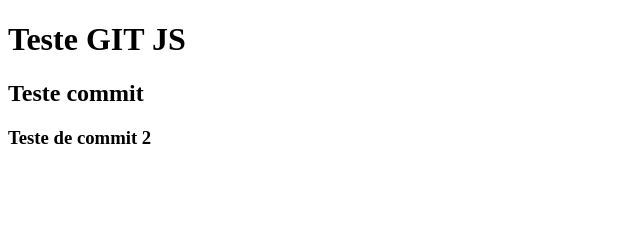
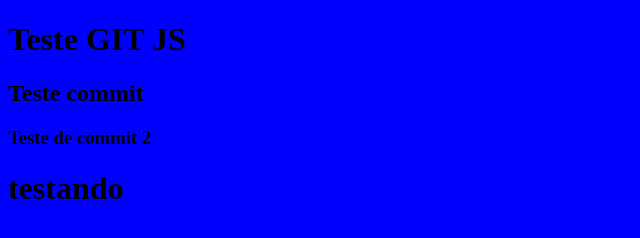
Before and after one commit to belacruz/testeGit, a plain HTML site: page index.html in a window 1280 px wide. Shown: the whole page, without its empty margins (0-640 px from the left). Drawn offline with Linux system fonts and the light colour scheme.

Commit message:
background blue css

```diff
--- a/css/style.css
+++ b/css/style.css
@@ -0,0 +1,3 @@
+body {
+  background-color: blue;
+}
--- a/index.html
+++ b/index.html
@@ -12,6 +12,7 @@
   <h1>Teste GIT JS</h1>
   <h2>Teste commit</h2>
   <h3>Teste de commit 2</h3>
+  <h1>testando</h1>
   <script type="module" src="./js/script.js"></script>
 </body>
 
```
